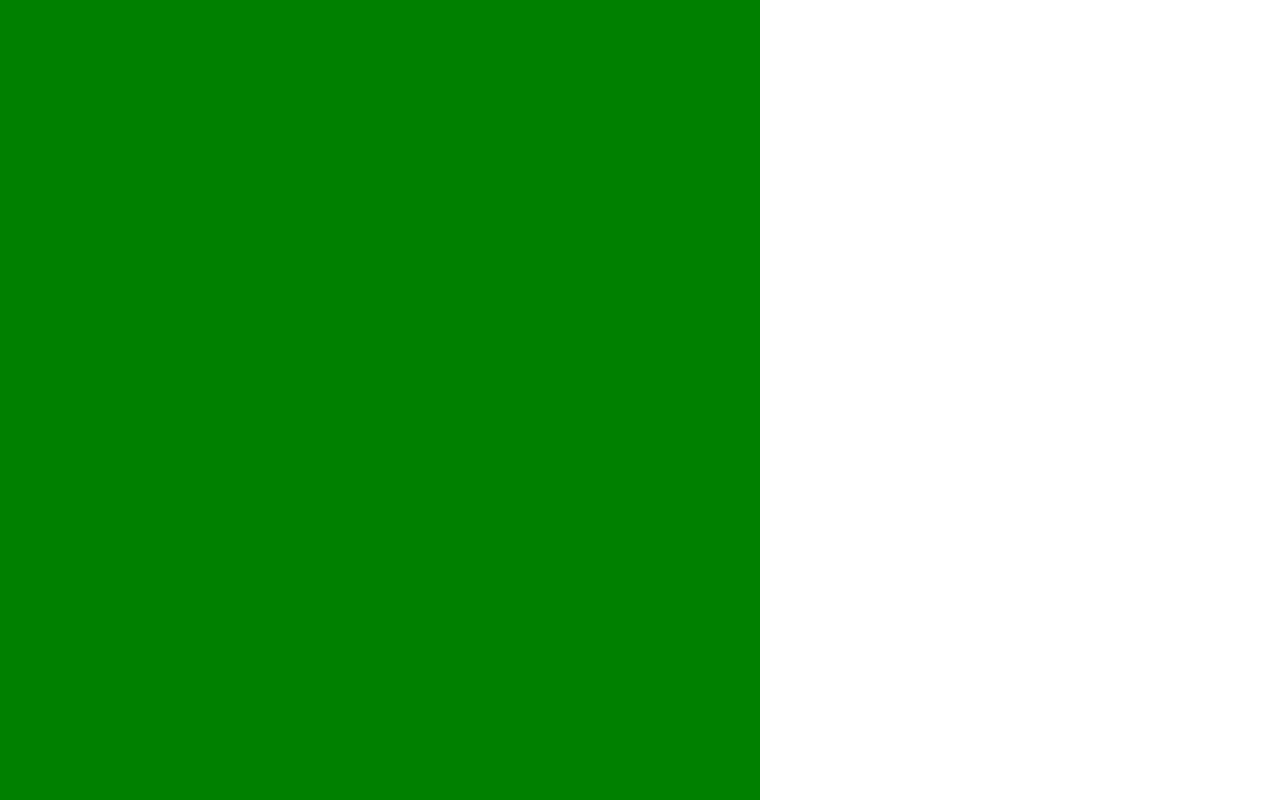
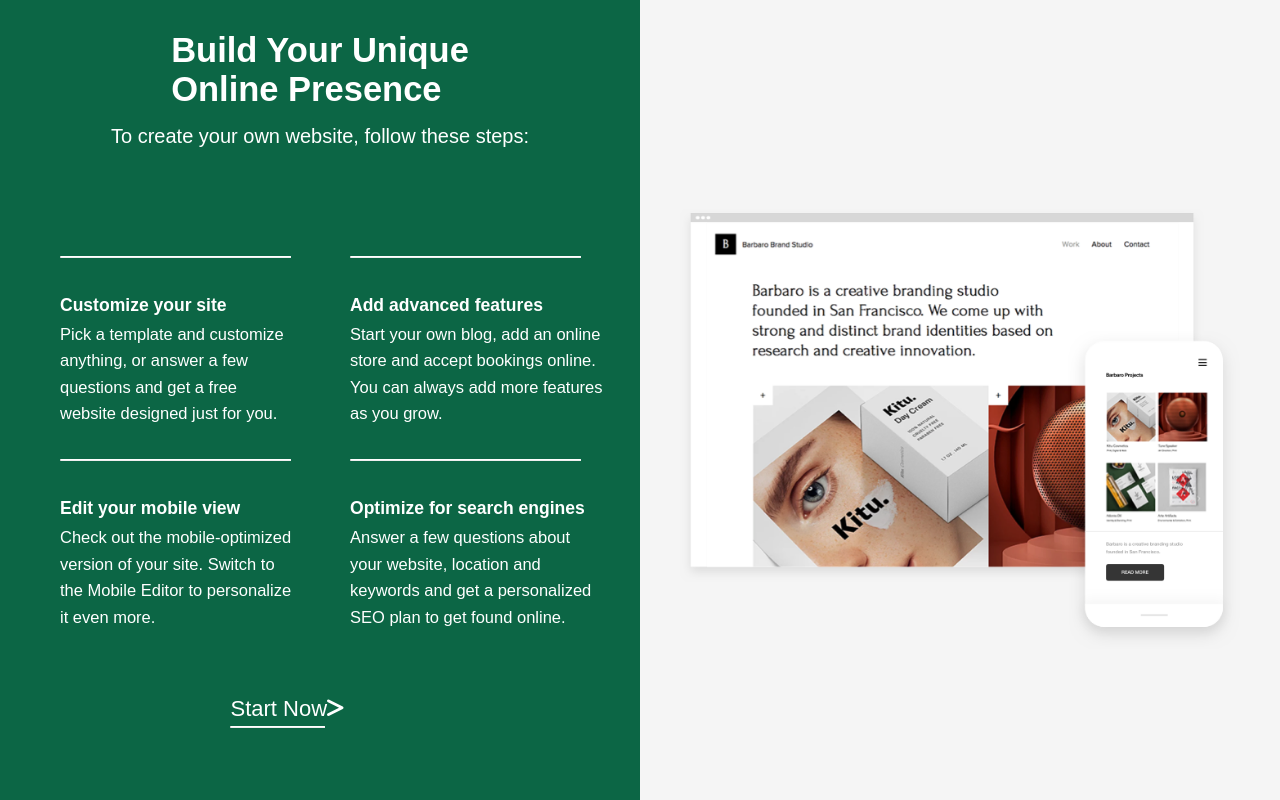
Before and after one commit to Alidhuniya/landingPages, a plain HTML site: page wixBuilder-landingPage/index.html in a window 1280 px wide. Shown: the part 1820-2620 px from the top of the page. Drawn offline with Linux system fonts and the light colour scheme.

Commit message:
desktop-view

```diff
--- a/wixBuilder-landingPage/index.html
+++ b/wixBuilder-landingPage/index.html
@@ -1,10 +1,10 @@
 <!DOCTYPE html>
 <html lang="en">
   <head>
-    <meta charset="UTF-8">
-    <meta name="viewport" content="width=device-width, initial-scale=1.0">
-    <meta http-equiv="X-UA-Compatible" content="ie=edge">
-    <link rel="stylesheet" href="style.css">
+    <meta charset="UTF-8" />
+    <meta name="viewport" content="width=device-width, initial-scale=1.0" />
+    <meta http-equiv="X-UA-Compatible" content="ie=edge" />
+    <link rel="stylesheet" href="style.css" />
     <script
       src="https://kit.fontawesome.com/fc31dedf63.js"
       crossorigin="anonymous"
@@ -13,35 +13,121 @@
   </head>
   <body>
     <div class="header">
-        <h1 class="header__h1">Create a Website<br /> You’re Proud Of</h1>
-        <p class="header__prg">Discover the platform that gives you the freedom to create, design,<br /> manage and develop your web presence exactly the way you want.</p>
-        <button class="header__button"><a class="header__link" target="_blank" href="https://users.wix.com/signin?loginCompName=Get%20Started%20f1&originUrl=https:%2F%2Fwww.wix.com&overrideLocale=en&postLogin=https:%2F%2Fwww.wix.com%2Fmy-account%2Fsites&postSignUp&referralInfo=Get%20Started%20f1&sendEmail=true&view=sign-up">Get Started</a></button>
+      <h1 class="header__h1">
+        Create a Website<br />
+        You’re Proud Of
+      </h1>
+      <p class="header__prg">
+        Discover the platform that gives you the freedom to create, design,<br />
+        manage and develop your web presence exactly the way you want.
+      </p>
+      <button class="header__button">
+        <a
+          class="header__link"
+          target="_blank"
+          href="https://users.wix.com/signin?loginCompName=Get%20Started%20f1&originUrl=https:%2F%2Fwww.wix.com&overrideLocale=en&postLogin=https:%2F%2Fwww.wix.com%2Fmy-account%2Fsites&postSignUp&referralInfo=Get%20Started%20f1&sendEmail=true&view=sign-up"
+          >Get Started</a
+        >
+      </button>
     </div>
 
     <div class="images">
-        <img class="images__img1" src="img/img1.webp" alt="image1">
-        <img class="images__img2" src="img/img2.webp" alt="image1">
-        <img class="images__img3" src="img/img3.webp" alt="image1">
+      <img class="images__img1" src="img/img1.webp" alt="image1" />
+      <img class="images__img2" src="img/img2.webp" alt="image1" />
+      <img class="images__img3" src="img/img3.webp" alt="image1" />
     </div>
 
     <div class="content">
-
-       <h2 class="content__h2">The Freedom to Create<br /> the Websites You Want</h2>
-       <p class="content__prg">Design and build your own high-quality websites.<br /> Whether you’re promoting your business,<br /> showcasing your work, opening your store or starting a<br /> blog—you can do it all with the Wix website builder.</p>
+      <h2 class="content__h2">
+        The Freedom to Create<br />
+        the Websites You Want
+      </h2>
+      <p class="content__prg">
+        Design and build your own high-quality websites.<br />
+        Whether you’re promoting your business,<br />
+        showcasing your work, opening your store or starting a<br />
+        blog—you can do it all with the Wix website builder.
+      </p>
       <div class="content__link">
-       <a class="content__link--modifier" href="https://users.wix.com/signin?loginCompName=Get%20Started%20f2&originUrl=https:%2F%2Fwww.wix.com&overrideLocale=en&postLogin=https:%2F%2Fwww.wix.com%2Fmy-account%2Fsites&postSignUp&referralInfo=Get%20Started%20f2&sendEmail=true&view=sign-up" target="_blank">Get Started <i class="fas fa-greater-than"></i><hr /> </a>
+        <a
+          class="content__link--modifier"
+          href="https://users.wix.com/signin?loginCompName=Get%20Started%20f2&originUrl=https:%2F%2Fwww.wix.com&overrideLocale=en&postLogin=https:%2F%2Fwww.wix.com%2Fmy-account%2Fsites&postSignUp&referralInfo=Get%20Started%20f2&sendEmail=true&view=sign-up"
+          target="_blank"
+          >Get Started <i class="fas fa-greater-than"></i>
+          <hr class="link-hr" />
+        </a>
       </div>
     </div>
 
     <div class="footer">
       <div class="footer__sidebar1">
+        <h1 class="footer__sidebar1--h1">
+          Build Your Unique<br />
+          Online Presence
+        </h1>
+        <p class="footer__sidebar1--prg">
+          To create your own website, follow these steps:
+        </p>
+        <div class="footer-category">
+          <div class="category-1">
+            <hr class="category-1__hr" />
+            <h3 class="category-1__h3">Customize your site</h3>
+            <p class="category-1__prg">
+              Pick a template and customize<br />
+              anything, or answer a few<br />
+              questions and get a free <br />
+              website designed just for you.
+            </p>
+          </div>
+          <div class="category-2">
+            <hr class="category-2__hr" />
+            <h3 class="category-2__h3">Add advanced features</h3>
+            <p class="category-2__prg">
+              Start your own blog, add an online<br />
+              store and accept bookings online.<br />
+              You can always add more features<br />
+              as you grow.
+            </p>
+          </div>
 
+          <div class="category-3">
+            <hr class="category-3__hr" />
+            <h3 class="category-3__h3">Edit your mobile view</h3>
+            <p class="category-3__prg">
+              Check out the mobile-optimized<br />
+              version of your site. Switch to<br />
+              the Mobile Editor to personalize<br />
+              it even more.
+            </p>
+          </div>
+
+          <div class="category-4">
+            <hr class="category-4__hr" />
+            <h3 class="category-4__h3">Optimize for search engines</h3>
+            <p class="category-4__prg">
+              Answer a few questions about<br />
+              your website, location and<br />
+              keywords and get a personalized<br />
+              SEO plan to get found online.
+            </p>
+          </div>
+        </div>
+        <a
+          class="content__link--modifier footer--modifier"
+          href="https://users.wix.com/signin?loginCompName=Get%20Started%20f2&originUrl=https:%2F%2Fwww.wix.com&overrideLocale=en&postLogin=https:%2F%2Fwww.wix.com%2Fmy-account%2Fsites&postSignUp&referralInfo=Get%20Started%20f2&sendEmail=true&view=sign-up"
+          target="_blank"
+          >Start Now<i class="fas fa-greater-than"></i>
+          <hr class="link-hr-footer" />
+        </a>
       </div>
 
       <div class="footer__sidebar2">
-
+        <img
+          class="footer__sidebar2--imgModifier"
+          src="img/Brand_Studio_Website.webp"
+          alt="sidebar2img"
+        />
       </div>
     </div>
-
   </body>
 </html>
--- a/wixBuilder-landingPage/style.css
+++ b/wixBuilder-landingPage/style.css
@@ -2,10 +2,9 @@ html {
   -webkit-box-sizing: border-box;
   -moz-box-sizing: border-box;
   box-sizing: border-box;
-  font-family:sans-serif;/*the wix site used custom theme so the text will not look exactly same*/
+  font-family: sans-serif; /*the wix site used custom theme so the text will not look exactly same*/
   overflow-x: hidden;
   font-size: 15px;
-
 }
 *,
 *:before,
@@ -31,20 +30,17 @@ html {
   font-size: 6.4rem;
   color: #000;
   line-height: normal;
-
 }
 .header__prg {
-    color:#000038;
+  color: #000038;
   font-size: 1.3333333rem;
   line-height: 1.8em;
   margin: 1.5em 0 0 0;
 }
 
 .header__link {
-
   text-decoration: none;
   color: #fff;
-
 }
 
 .header__button {
@@ -54,7 +50,7 @@ html {
   margin: 0.7em 0 0 0;
   text-align: center;
   font-size: 1.5rem;
-    background-color: #2F7DFE;
+  background-color: #2f7dfe;
   border: solid rgba(31, 118, 255, 1) 0px;
 }
 
@@ -63,48 +59,41 @@ html {
   justify-content: space-evenly;
   margin: 9.3333333em;
 }
-.images >* {
-    margin:-4.6666667em;
+.images > * {
+  margin: -4.6666667em;
   object-position: 50% 50%;
   object-fit: cover;
 }
 .images__img1 {
   width: 1587.5%;
   height: 1693.75%;
-
 }
 .images__img2 {
   width: 6306.25%;
   height: 3431.25%;
-
 }
 
 .images__img3 {
   width: 1343.75%;
   height: 2412.5%;
-
 }
 
-hr {
-    width: 126px;
-    height: 5px;
-    border-top: 0.1em solid #fff;
+.link-hr {
+  width: 115px;
+
+  border-top: 0.1px solid #fff;
 
   margin: 0.2em 0;
-    padding: 0;
 }
 .content {
   display: flex;
-    background-color: #0B3083;
-    margin:-13em 0 0 0;
+  background-color: #0b3083;
+  margin: -13em 0 0 0;
   width: 100%;
   /* height: 44.333333em; */
-    height:44.333333em;
+  height: 44.333333em;
   color: #fff;
-
-
 }
-
 
 .content__prg {
   margin-top: 13.5em;
@@ -112,14 +101,13 @@ hr {
   font-size: 1.4666667rem;
   line-height: 2em;
 }
-.content__h2{
+.content__h2 {
   margin-left: 0.6666667em;
   margin-top: 6em;
 
   font-size: 3.2rem;
-
 }
-.content__link--modifier{
+.content__link--modifier {
   color: #fff;
   font-size: 1.4666667em;
   text-decoration: none;
@@ -129,17 +117,95 @@ hr {
   align-self: flex-start;
   margin-top: 35em;
   margin-left: -36rem;
-
 }
 
 .footer {
+  display: flex;
+}
 
-
+.footer > * {
+  width: 50.64em;
+  height: 73.8em;
 }
 
 .footer__sidebar1 {
-    width: 50.64em;
-    height: 73.8em;
-    background-color: green;
+  display: flex;
+  align-items: center;
+  flex-direction: column;
+  background-color: #0c6645;
+  color: #fff;
+  line-height: normal;
+}
+.footer__sidebar1--h1 {
+  font-size: 2.3rem;
+  margin-top: 4.5em;
+}
+.footer__sidebar1--prg {
+  font-size: 1.3333333rem;
+  margin-top: 0.8em;
+}
 
+.footer-category {
+  margin-top: 5em;
+  display: flex;
+  flex-wrap: wrap;
+  margin-left: 4em;
 }
+.category-1,
+.category-2,
+.category-3,
+.category-4 {
+  flex-basis: 50%;
+}
+
+.category-1__hr,
+.category-2__hr,
+.category-3__hr,
+.category-4__hr {
+  width: 231px;
+  border-top: 0.1px solid #fff;
+  background-color: #fff;
+  margin: 2.2em 0;
+}
+
+.category-1__h3,
+.category-2__h3,
+.category-3__h3,
+.category-4__h3 {
+  line-height: 1.7em;
+  font-weight: 900;
+  margin-top: 1.5em;
+}
+
+.category-1__prg,
+.category-2__prg,
+.category-3__prg,
+.category-4__prg {
+  line-height: 1.6em;
+  font-size: 1.1rem;
+}
+
+.footer--modifier {
+  margin-top: 3em;
+  margin-left: -3em;
+}
+
+.link-hr-footer {
+  width: 95px;
+  border-top: 0.1px solid #fff;
+  margin: 0.2em 0;
+}
+
+.footer__sidebar2 {
+  background-color: #f5f5f5;
+  display: flex;
+  justify-content: center;
+  align-items: center;
+}
+
+.footer__sidebar2--imgModifier {
+  object-position: 50% 50%;
+  width: 560px;
+  height: 440px;
+  object-fit: cover;
+}
```
Also changed, not shown: wixBuilder-landingPage/img/Brand_Studio_Website.webp (added). Lines whose indentation alone changed are shown as unchanged.
